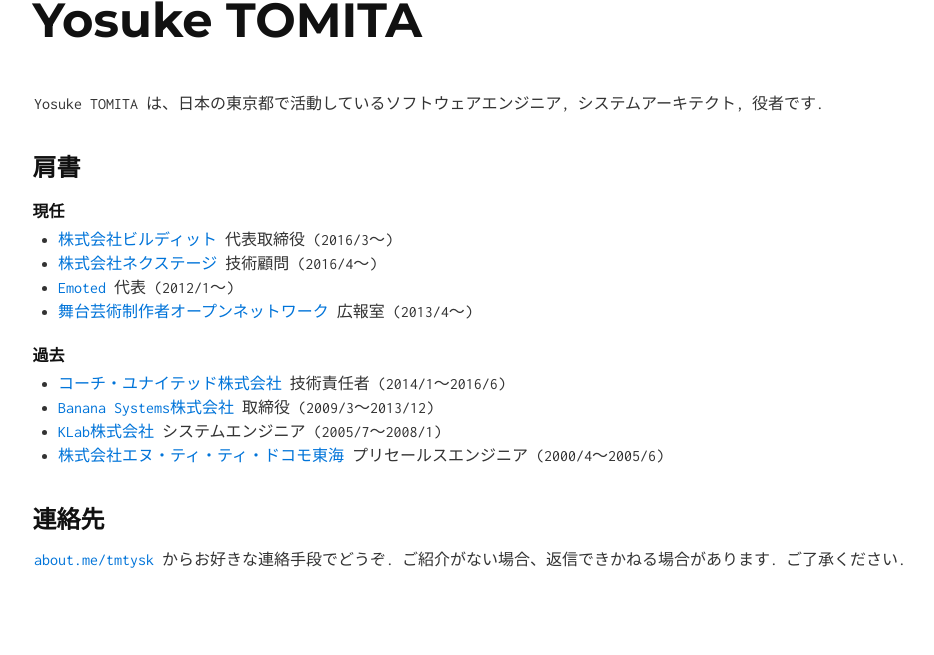
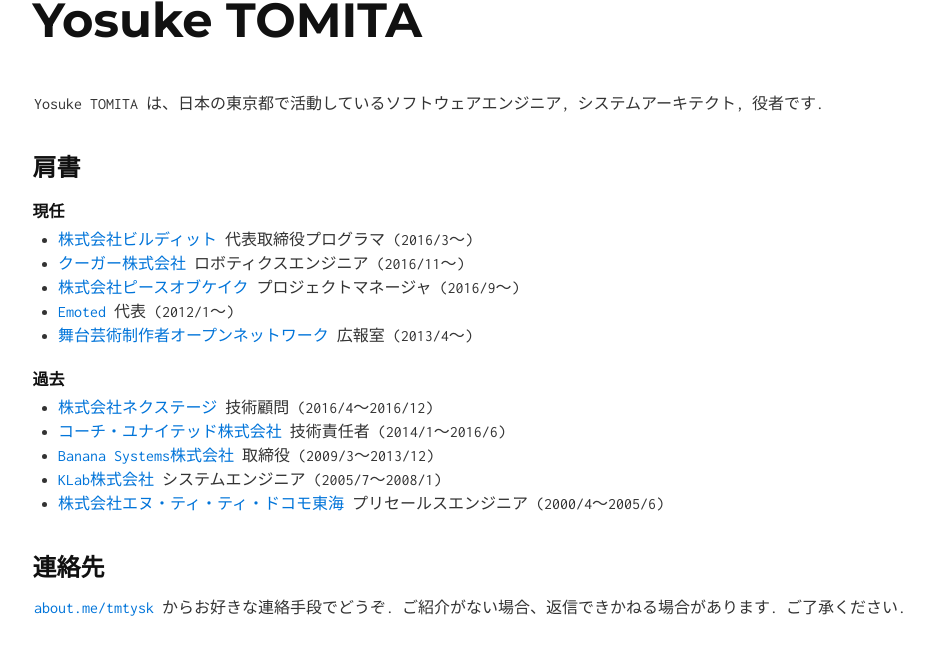
Before and after one commit to tmtysk/tmtysk.github.io, a Jekyll site: the page built from index.md, in a window 1280 px wide, cut to the strip 184-839 px from the top of the page. Shown: the whole strip, without its empty margins (14-948 px from the left). Built offline with Jekyll 4.4.1, drawn with Linux system fonts in a browser that asks for light colours.

Commit message:
updated profile and add privacy policy.

```diff
--- a/index.md
+++ b/index.md
@@ -8,13 +8,15 @@ layout: default
 
 ### 現任
 
-* [株式会社ビルディット](http://bldt.jp) 代表取締役 (2016/3〜)
-* [株式会社ネクステージ](http://i-nextage.co.jp) 技術顧問 (2016/4〜)
+* [株式会社ビルディット](http://bldt.jp) 代表取締役プログラマ (2016/3〜)
+* [クーガー株式会社](http://www.couger.co.jp/) ロボティクスエンジニア (2016/11〜)
+* [株式会社ピースオブケイク](https://www.pieceofcake.co.jp/) プロジェクトマネージャ (2016/9〜)
 * [Emoted](http://emoted.in) 代表 (2012/1〜)
 * [舞台芸術制作者オープンネットワーク](http://onpam.net) 広報室 (2013/4〜)
 
 ### 過去
 
+* [株式会社ネクステージ](http://i-nextage.co.jp) 技術顧問 (2016/4〜2016/12)
 * [コーチ・ユナイテッド株式会社](http://cunited.jp) 技術責任者 (2014/1〜2016/6)
 * [Banana Systems株式会社](http://banana.systems/) 取締役 (2009/3〜2013/12)
 * [KLab株式会社](http://www.klab.com/) システムエンジニア (2005/7〜2008/1)
```
Also changed, not shown: pp.md (added, +40 -0 lines).
